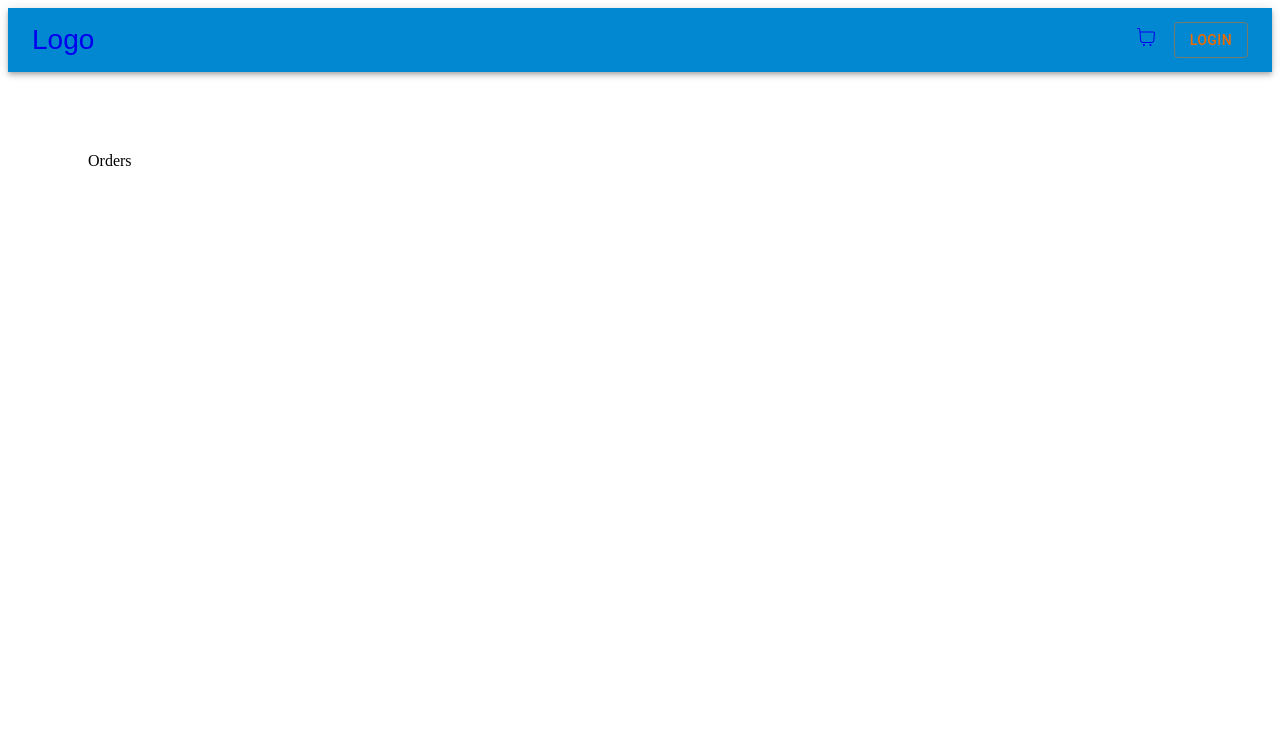
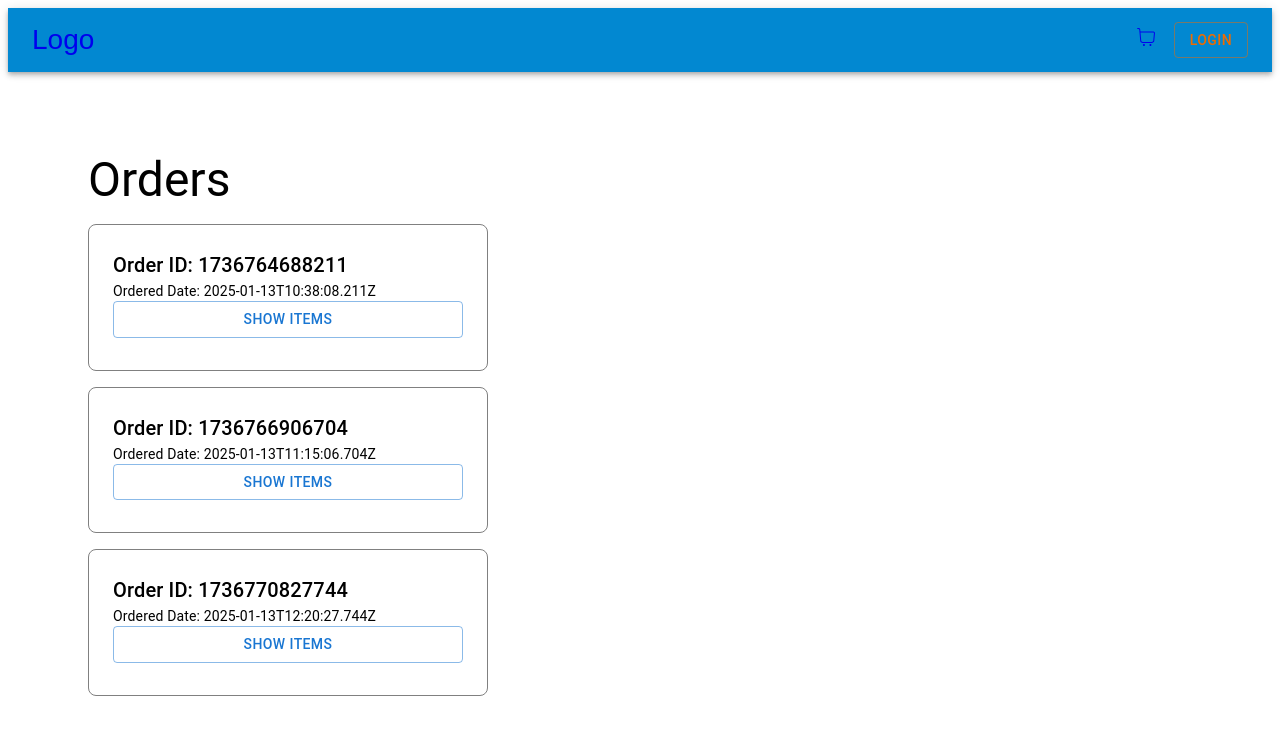
Before and after one commit to Sujan-1990/shopping-cart, a React (Vite) app: page /orders in a window 1280 px wide. Shown: the top 734 px of the page. Built offline with nearby package versions, Linux system fonts and the light colour scheme; data requests are answered from the project's data file.

Commit message:
orders data fetched and displayed

```diff
--- a/data/data.json
+++ b/data/data.json
@@ -7,7 +7,7 @@
       "imgSrc": "https://m.media-amazon.com/images/I/8189uwDnMkL._AC_SL1500_.jpg",
       "price": 122,
       "available": true,
-      "quantity": 5
+      "quantity": 8
     },
     {
       "id": "2",
@@ -29,12 +29,12 @@
     },
     {
       "id": "4",
-      "title": "Laptop 333",
+      "title": "Laptop",
       "description": "This is a Laptop.",
       "imgSrc": "https://m.media-amazon.com/images/I/815uX7wkOZS._AC_SL1500_.jpg",
       "price": 1200,
       "available": true,
-      "quantity": 9
+      "quantity": 22
     },
     {
       "id": "5",
@@ -43,7 +43,7 @@
       "imgSrc": "https://m.media-amazon.com/images/I/61O7S27O+jL._AC_SL1468_.jpg",
       "price": 299,
       "available": true,
-      "quantity": 10
+      "quantity": 8
     },
     {
       "id": "6",
@@ -55,7 +55,14 @@
       "quantity": 11
     }
   ],
-  "cart": [],
+  "cart": [
+    {
+      "id": "1736771354841",
+      "productId": "1",
+      "quantity": 3,
+      "productName": "Mouse"
+    }
+  ],
   "orders": [
     {
       "id": "1736764688211",
@@ -68,21 +75,42 @@
           "productName": "Mouse"
         }
       ]
+    },
+    {
+      "id": "1736766906704",
+      "createdAt": "2025-01-13T11:15:06.704Z",
+      "items": [
+        {
+          "id": "1736766901364",
+          "productId": "4",
+          "quantity": 2,
+          "productName": "Laptop"
+        }
+      ]
+    },
+    {
+      "id": "1736770827744",
+      "createdAt": "2025-01-13T12:20:27.744Z",
+      "items": [
+        {
+          "id": "1736770819491",
+          "productId": "4",
+          "quantity": 1,
+          "productName": "Laptop"
+        },
+        {
+          "id": "1736770822535",
+          "productId": "5",
+          "quantity": 2,
+          "productName": "Headphone"
+        }
+      ]
     }
   ],
   "users": [
     {
-      "id": "cf11",
-      "name": "adam eve",
-      "email": "ae@mail.com",
-      "password": "asd123",
-      "gender": "male",
-      "role": "customer",
-      "dob": "2025-01-01T00:00:00.000Z"
-    },
-    {
       "id": "1f1c",
-      "name": "szdfghj",
+      "name": "Sujan",
       "email": "aa@a.com",
       "password": "111",
       "gender": "male",
--- a/src/components/Cart.tsx
+++ b/src/components/Cart.tsx
@@ -63,8 +63,6 @@ export default function Cart() {
 		await placeOrder(order);
 		setIsOrderSuccess(true);
 		resetCartItems();
-
-		console.log("Data removed");
 	}
 	async function getProduct(cart: ICart) {
 		try {
--- a/src/components/CartItem.tsx
+++ b/src/components/CartItem.tsx
@@ -79,7 +79,7 @@ export default function CartItem({
 				{!edit ? (
 					cartItem.quantity
 				) : (
-					<Stack direction="row">
+					<Stack direction="row" alignItems="center">
 						<IconButton onClick={handleRemoveQuantity} disabled={count == 0}>
 							-
 						</IconButton>
--- /dev/null
+++ b/src/components/OrderItem.tsx
@@ -0,0 +1,46 @@
+import { Box, Button, Stack, Typography } from "@mui/material";
+import { IOrder } from "../interfaces/order";
+import { useState } from "react";
+
+export default function OrderItem({ order }: { order: IOrder }) {
+	const [showItem, setShowItem] = useState(false);
+
+	return (
+		<Box
+			width={350}
+			sx={{ padding: 3, border: "1px solid grey", borderRadius: 2 }}
+		>
+			<Stack key={order.id}>
+				<Typography variant="h6">Order ID: {order.id}</Typography>
+				<Typography variant="body2">
+					Ordered Date: {order.createdAt.toString()}
+				</Typography>
+				<Button
+					variant="outlined"
+					sx={{ mb: 1 }}
+					onClick={() => setShowItem((a) => !a)}
+				>
+					{showItem ? "Hide" : "Show"} Items
+				</Button>
+
+				{showItem && (
+					<Stack spacing={1}>
+						{order.items.map((item) => (
+							<Box
+								key={item.id}
+								sx={{ border: "1px solid gray", padding: 1, borderRadius: 2 }}
+							>
+								<Typography variant="body2">
+									Product Name: {item.productName}
+								</Typography>
+								<Typography variant="body2">
+									Quantity: {item.quantity}
+								</Typography>
+							</Box>
+						))}
+					</Stack>
+				)}
+			</Stack>
+		</Box>
+	);
+}
--- a/src/components/Orders.tsx
+++ b/src/components/Orders.tsx
@@ -1,3 +1,30 @@
+import { Box, Stack, Typography } from "@mui/material";
+import { useEffect, useState } from "react";
+import { IOrder } from "../interfaces/order";
+import OrderItem from "./OrderItem";
+
 export default function Orders() {
-	return <>Orders</>;
+	const [orderList, setOrderList] = useState<IOrder[] | null>([]);
+
+	useEffect(() => {
+		const orderListData = async () => {
+			try {
+				const response = await fetch("http://localhost:3001/orders");
+				const result = await response.json();
+				setOrderList(result);
+			} catch (error) {
+				console.log(error);
+			}
+		};
+		orderListData();
+	}, []);
+
+	return (
+		<Stack spacing={2}>
+			<Typography variant="h3">Orders</Typography>
+			{orderList?.map((order: IOrder) => (
+				<OrderItem key={order.id} order={order} />
+			))}
+		</Stack>
+	);
 }
```
